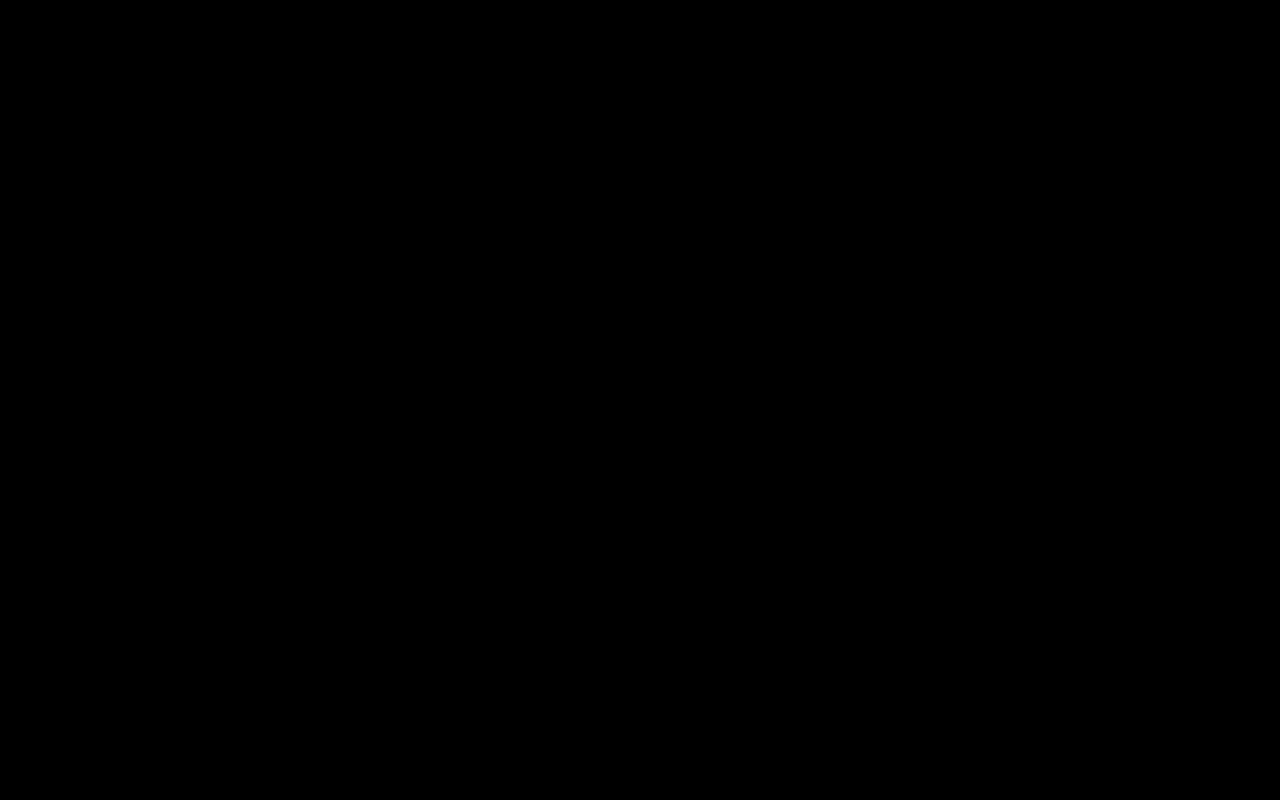
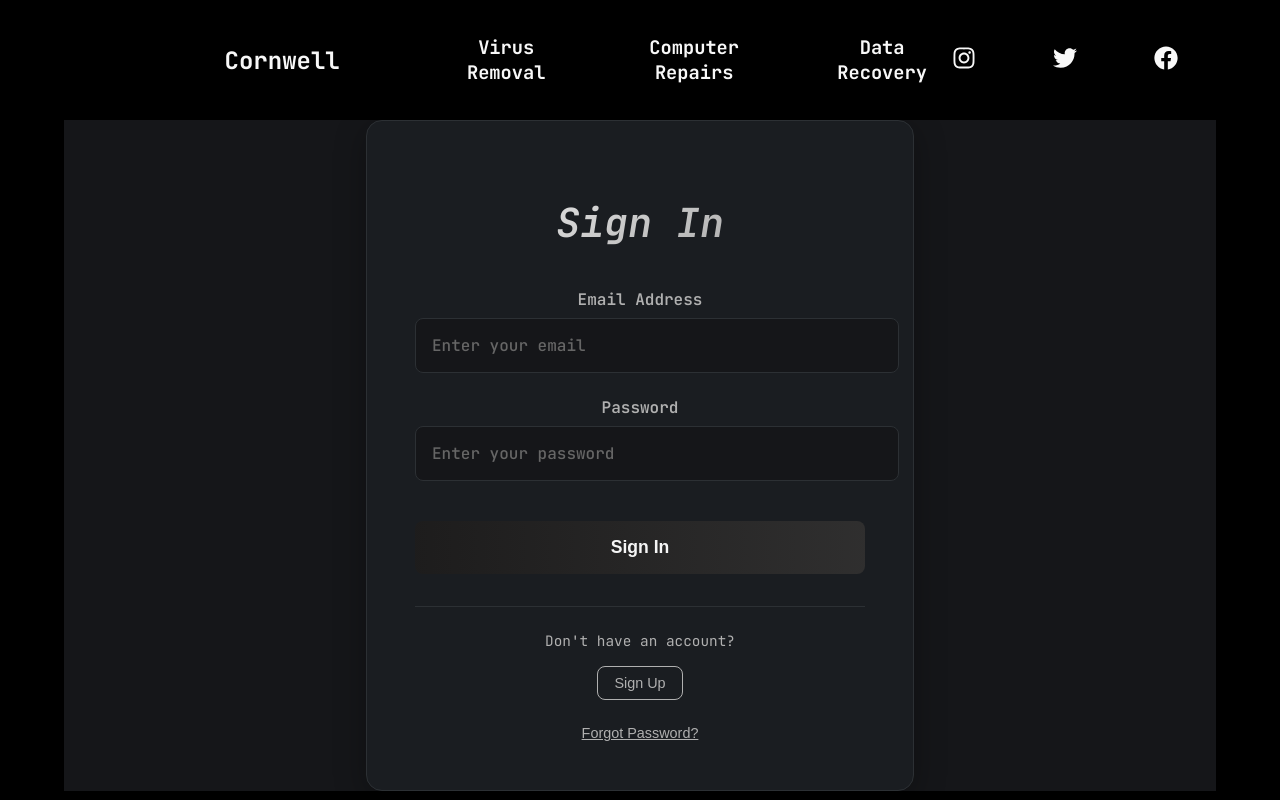
Before and after one commit to SugarSizzle/FreeLanceComputers, a React (Vite) app: page /signin in a window 1280 px wide. Before the commit this address had no page. Shown: the top 800 px of the page. Built offline with nearby package versions, Linux system fonts and the light colour scheme.

Commit message:
Made some buttons work
Just made some buttons actually go to the sign in page now

```diff
--- a/src/App.jsx
+++ b/src/App.jsx
@@ -12,6 +12,8 @@ import ScrollToTop from './components/ScrollToTop'
 import { motion, AnimatePresence } from 'framer-motion'
 import { ContactPage } from './Pages/ContactPage'
 import { QandA } from './Pages/QandA'
+import { SignInPage } from './Pages/SignInPage'
+
 function App() {
   const location = useLocation();
 
@@ -39,6 +41,7 @@ function App() {
             <Route path="/products/:id" element={<ProductsDetails />}  />
             <Route path="/contact" element={<ContactPage />}  />
             <Route path="/QandA" element={<QandA />}  />
+            <Route path="/signin" element={<SignInPage />}  />
           </Routes>
         </motion.div>
       </AnimatePresence>
--- a/src/Pages/ContactPage.module.css
+++ b/src/Pages/ContactPage.module.css
@@ -106,7 +106,9 @@
     cursor: pointer;
     transition: all 0.3s ease;
     opacity: 0.1;
-
+    text-decoration: none;
+    display: inline-block;
+    text-align: center;
 }
 
 .contactFormButtonActive {
--- a/src/Pages/QandA.jsx
+++ b/src/Pages/QandA.jsx
@@ -5,6 +5,7 @@ import { CollapsibleSection } from '../components/CollapsibleSection'
 import styles from './QandA.module.css'
 import { FaRegThumbsUp } from "react-icons/fa";
 import { FaRegThumbsDown } from "react-icons/fa";
+import { Link } from 'react-router-dom';
 
 export const QandA = () => {
     const [thumbsUpClicked, setThumbsUpClicked] = useState(false)
@@ -218,9 +219,9 @@ export const QandA = () => {
                         </button>
                     </div>
                     {hasVoted && (
-                        <button className={styles.getInTouchButton}>
+                        <Link to="/signin" className={styles.getInTouchButton}>
                             Get in Touch
-                        </button>
+                        </Link>
                     )}
                 </div>
 
--- a/src/Pages/QandA.module.css
+++ b/src/Pages/QandA.module.css
@@ -118,6 +118,9 @@
     cursor: pointer;
     transition: all 0.3s ease;
     animation: slideUp 0.5s ease-out, gradientShift 3s ease-in-out infinite;
+    text-decoration: none;
+    display: inline-block;
+    text-align: center;
 }
 
 .getInTouchButton:hover {
--- /dev/null
+++ b/src/Pages/SignInPage.jsx
@@ -0,0 +1,99 @@
+import React, { useState } from 'react'
+import { Navigation } from '../Layout/Navigation'
+import { Footer } from '../Layout/Footer'
+import styles from './SignInPage.module.css'
+
+export const SignInPage = () => {
+    const [email, setEmail] = useState('')
+    const [password, setPassword] = useState('')
+    const [isSignUp, setIsSignUp] = useState(false)
+
+    const handleSubmit = (e) => {
+        e.preventDefault()
+        // Handle sign in/sign up logic here
+        console.log('Form submitted:', { email, password, isSignUp })
+    }
+
+    return (
+        <>
+            <Navigation />
+            <div className={styles.signInContainer}>
+                <div className={styles.signInCard}>
+                    <h1 className={styles.signInTitle}>
+                        {isSignUp ? 'Create Account' : 'Sign In'}
+                    </h1>
+
+                    <form onSubmit={handleSubmit} className={styles.signInForm}>
+                        <div className={styles.inputContainer}>
+                            <label htmlFor="email" className={styles.inputLabel}>
+                                Email Address
+                            </label>
+                            <input
+                                type="email"
+                                id="email"
+                                value={email}
+                                onChange={(e) => setEmail(e.target.value)}
+                                className={styles.inputField}
+                                placeholder="Enter your email"
+                                required
+                            />
+                        </div>
+
+                        <div className={styles.inputContainer}>
+                            <label htmlFor="password" className={styles.inputLabel}>
+                                Password
+                            </label>
+                            <input
+                                type="password"
+                                id="password"
+                                value={password}
+                                onChange={(e) => setPassword(e.target.value)}
+                                className={styles.inputField}
+                                placeholder="Enter your password"
+                                required
+                            />
+                        </div>
+
+                        {isSignUp && (
+                            <div className={styles.inputContainer}>
+                                <label htmlFor="confirmPassword" className={styles.inputLabel}>
+                                    Confirm Password
+                                </label>
+                                <input
+                                    type="password"
+                                    id="confirmPassword"
+                                    className={styles.inputField}
+                                    placeholder="Confirm your password"
+                                    required
+                                />
+                            </div>
+                        )}
+
+                        <button type="submit" className={styles.submitButton}>
+                            {isSignUp ? 'Create Account' : 'Sign In'}
+                        </button>
+                    </form>
+
+                    <div className={styles.switchMode}>
+                        <p className={styles.switchText}>
+                            {isSignUp ? 'Already have an account?' : "Don't have an account?"}
+                        </p>
+                        <button
+                            className={styles.switchButton}
+                            onClick={() => setIsSignUp(!isSignUp)}
+                        >
+                            {isSignUp ? 'Sign In' : 'Sign Up'}
+                        </button>
+                    </div>
+
+                    <div className={styles.forgotPassword}>
+                        <button className={styles.forgotPasswordButton}>
+                            Forgot Password?
+                        </button>
+                    </div>
+                </div>
+            </div>
+            <Footer />
+        </>
+    )
+}
--- /dev/null
+++ b/src/Pages/SignInPage.module.css
@@ -0,0 +1,158 @@
+.signInContainer {
+    display: flex;
+    flex-direction: column;
+    align-items: center;
+    justify-content: center;
+    width: 90vw;
+    background-color: #151619;
+    margin:auto;
+}
+
+.signInCard {
+    background-color: #1a1d21;
+    border: 1px solid #2c3034;
+    border-radius: 1rem;
+    padding: 3rem;
+    width: 100%;
+    max-width: 450px;
+    box-shadow: 0 8px 32px rgba(0, 0, 0, 0.3);
+}
+
+.signInTitle {
+    font-size: 2.5rem;
+    font-weight: 600;
+    background: linear-gradient(145deg, #F5F5F5, #999999);
+    -webkit-background-clip: text;
+    background-clip: text;
+    -webkit-text-fill-color: transparent;
+    text-align: center;
+    margin-bottom: 2.5rem;
+    font-style: italic;
+}
+
+.signInForm {
+    display: flex;
+    flex-direction: column;
+    gap: 1.5rem;
+    margin-bottom: 2rem;
+}
+
+.inputContainer {
+    display: flex;
+    flex-direction: column;
+    gap: 0.5rem;
+}
+
+.inputLabel {
+    font-size: 1rem;
+    font-weight: 600;
+    color: #B0B0B0;
+    transition: color 0.3s ease;
+}
+
+.inputField {
+    width: 100%;
+    padding: 1rem;
+    border: 1px solid #2c3034;
+    border-radius: 0.5rem;
+    background-color: #151619;
+    color: #F5F5F5;
+    font-size: 1rem;
+    font-weight: 500;
+    transition: all 0.3s ease;
+    font-family: 'JetBrains Mono', monospace;
+}
+
+.inputField:focus {
+    outline: none;
+    border-color: #B0B0B0;
+    box-shadow: 0 0 10px rgba(44, 48, 52, 0.8);
+}
+
+.inputField::placeholder {
+    color: #666;
+}
+
+.submitButton {
+    background: linear-gradient(90deg, #181717, #4e4e4e);
+    background-size: 300% 100%;
+    color: #F5F5F5;
+    border: none;
+    border-radius: 0.5rem;
+    padding: 1rem;
+    font-size: 1.1rem;
+    font-weight: 600;
+    cursor: pointer;
+    transition: all 0.3s ease;
+    animation: gradientShift 3s ease-in-out infinite;
+    margin-top: 1rem;
+}
+
+.submitButton:hover {
+    transform: translateY(-2px);
+    box-shadow: 0 4px 12px rgba(245, 245, 245, 0.3);
+}
+
+.switchMode {
+    display: flex;
+    flex-direction: column;
+    align-items: center;
+    gap: 1rem;
+    margin-bottom: 1.5rem;
+    padding-top: 1.5rem;
+    border-top: 1px solid #2c3034;
+}
+
+.switchText {
+    color: #B0B0B0;
+    font-size: 0.9rem;
+    margin: 0;
+}
+
+.switchButton {
+    background: none;
+    border: 1px solid #B0B0B0;
+    border-radius: 0.5rem;
+    padding: 0.5rem 1rem;
+    color: #B0B0B0;
+    font-size: 0.9rem;
+    cursor: pointer;
+    transition: all 0.3s ease;
+}
+
+.switchButton:hover {
+    border-color: #F5F5F5;
+    color: #F5F5F5;
+    background-color: rgba(245, 245, 245, 0.1);
+}
+
+.forgotPassword {
+    display: flex;
+    justify-content: center;
+}
+
+.forgotPasswordButton {
+    background: none;
+    border: none;
+    color: #B0B0B0;
+    font-size: 0.9rem;
+    cursor: pointer;
+    transition: color 0.3s ease;
+    text-decoration: underline;
+}
+
+.forgotPasswordButton:hover {
+    color: #F5F5F5;
+}
+
+@keyframes gradientShift {
+    0% {
+        background-position: 0% 50%;
+    }
+    50% {
+        background-position: 100% 50%;
+    }
+    100% {
+        background-position: 0% 50%;
+    }
+}
--- a/src/components/CollapsibleSection/CollapsibleSection.module.css
+++ b/src/components/CollapsibleSection/CollapsibleSection.module.css
@@ -8,6 +8,7 @@
     margin: auto;
     text-align: left;
     position: relative;
+
 }
 
 .collapsibleTitleContainer {
--- a/src/components/NavigationDropDown/DropDown.jsx
+++ b/src/components/NavigationDropDown/DropDown.jsx
@@ -5,6 +5,7 @@ import { MdClose } from "react-icons/md";
 import { GoArrowRight } from "react-icons/go";
 import { ServicesSecondOverlay } from './ServicesSecondOverlay';
 import { HelpSecondOverlay } from './HelpSecondOverlay';
+import { Link } from 'react-router-dom';
 
 
 
@@ -46,8 +47,8 @@ export const DropDown = ({ onClose }) => {
                 </div>
 
                 <div className={styles.buttonContainer}>
-                    <button className={styles.signInButton}>Sign In</button>
-                    <button className={styles.getStartedButton}>Get Started</button>
+                    <Link to="/signin" className={styles.signInButton}>Sign In</Link>
+                    <Link to="/signin" className={styles.getStartedButton}>Get Started</Link>
                 </div>
 
                 <div className={styles.infoSection}>
--- a/src/components/NavigationDropDown/DropDown.module.css
+++ b/src/components/NavigationDropDown/DropDown.module.css
@@ -86,6 +86,9 @@
     padding:.75rem;
     margin:auto;
     animation: gradientShift 4s ease infinite;
+    text-decoration: none;
+
+    font-weight: 500;
 }
 
 .getStartedButton {
@@ -103,6 +106,8 @@
     text-align: center;
     padding:.75rem;
     margin:auto;
+    text-decoration: none;
+
 }
 
 .signInButton:hover {
--- a/src/components/NavigationDropDown/HelpSecondOverlay.jsx
+++ b/src/components/NavigationDropDown/HelpSecondOverlay.jsx
@@ -33,9 +33,7 @@ export const HelpSecondOverlay = ({ onClose }) => {
                 </Link>
 
                 <Link className={styles.helpQandA} to="/QandA">
-
-                        <h3 className={styles.helpQandATitle}>Q and A</h3>
-
+                    <h3 className={styles.helpQandATitle}>Q and A</h3>
                 </Link>
 
                 <div className={styles.helpStatus}>
```
Also changed, not shown: src/Pages/ContactPage.jsx (+6 -3 lines).
